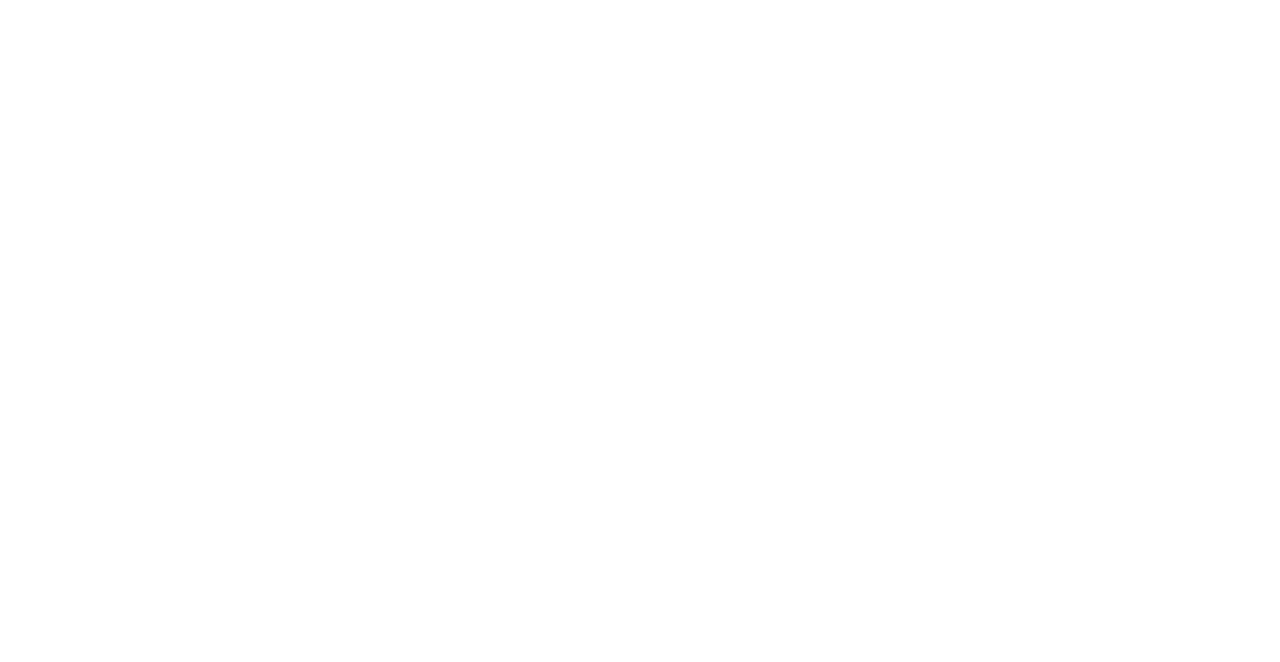
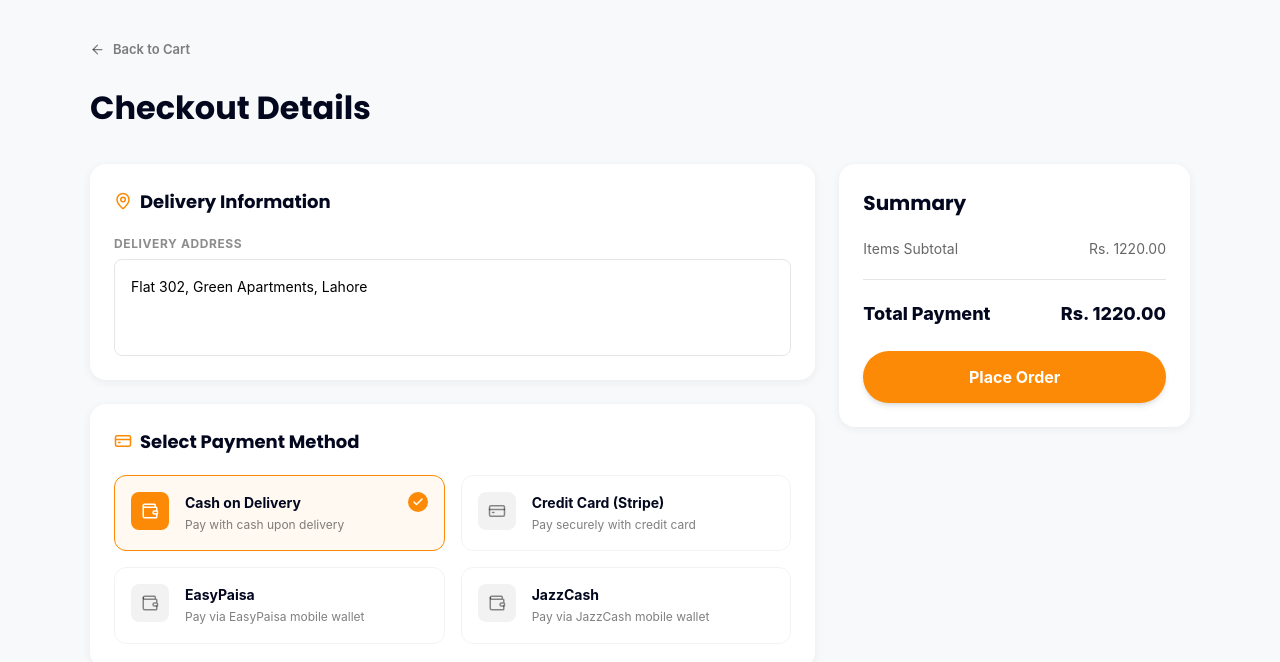
Before and after one commit to abdgit1/Foodify, a React (Vite) app in the folder Foodify/: page /checkout in a window 1280 px wide. Before the commit this address had no page. Shown: the top 662 px of the page. Built offline with nearby package versions, Linux system fonts and the light colour scheme.

Commit message:
clean add to cart UI and a dedicated checkout page

```diff
--- a/Foodify/src/App.jsx
+++ b/Foodify/src/App.jsx
@@ -9,6 +9,7 @@
 import CategoryDetail from './Pages/Customer/CategoryDetail';
 import DealDetail from './Pages/Customer/DealDetail';
 import Cart from './Pages/Customer/Cart';
+import CheckoutPage from './Pages/Customer/CheckoutPage';
 
 function App() {
   return (
@@ -23,6 +24,7 @@
         {/* Admin dashboard — uses its own layout (no Navbar/Footer) */}
         <Route path="/deals/:id" element={<DealDetail />} />
         <Route path="/cart" element={<Cart />} />
+        <Route path="/checkout" element={<CheckoutPage />} />
         <Route path="/admin-dashboard/*" element={<AdminDashboard />} />
       </Routes>
 
--- a/Foodify/src/Components/Cart/checkout.jsx
+++ b/Foodify/src/Components/Cart/checkout.jsx
@@ -1,7 +1,7 @@
 import { useNavigate } from "react-router-dom";
 import { ArrowLeft, Minus, Plus, Trash2, ShoppingCart } from "lucide-react";
 
-export default function Checkout({ confirm, cartItems, onIncrease, onDecrease, onRemove }) {
+export default function Checkout({ confirm, cartItems, onIncrease, onDecrease, onRemove, buttonText = "Place Order" }) {
   const navigate = useNavigate();
 
   const subTotal = cartItems.reduce(
@@ -9,9 +9,7 @@
     0
   );
 
-  const deliveryFee = 2;
-  const discount = subTotal > 50 ? 10 : 0;
-  const total = subTotal + deliveryFee - discount;
+  const total = subTotal;
 
   if (cartItems.length === 0) {
     return (
@@ -40,7 +38,7 @@
       <div className="w-full mx-auto" style={{ maxWidth: "1100px" }}>
 
         <button
-          onClick={() => navigate(-1)}
+          onClick={() => navigate("/restaurants")}
           className="flex items-center gap-2 text-[13px] font-semibold text-black/50 dark:text-white/50 hover:text-[#fc8a06] transition-colors mb-6"
         >
           <ArrowLeft size={15} />
@@ -137,14 +135,6 @@
                 <span>Subtotal</span>
                 <span>Rs. {subTotal.toFixed(2)}</span>
               </div>
-              <div className="flex justify-between text-black/60 dark:text-white/60">
-                <span>Delivery Fee</span>
-                <span>Rs. {deliveryFee.toFixed(2)}</span>
-              </div>
-              <div className="flex justify-between text-[#fc8a06]">
-                <span>Discount</span>
-                <span>-Rs. {discount.toFixed(2)}</span>
-              </div>
 
               <div className="h-px bg-black/10 dark:bg-white/10 my-2" />
 
@@ -158,7 +148,7 @@
               onClick={confirm}
               className="w-full h-[52px] mt-6 rounded-full bg-[#fc8a06] text-white font-bold text-[16px] hover:bg-[#e07a00] active:scale-[0.98] transition-all"
             >
-              Place Order
+              {buttonText}
             </button>
           </div>
         </div>
--- a/Foodify/src/Components/RestaurantDetailComponents/RenderRestaurant.jsx
+++ b/Foodify/src/Components/RestaurantDetailComponents/RenderRestaurant.jsx
@@ -1,25 +1,14 @@
-import React, { useEffect, useState } from "react";
+import React from "react";
+import { useNavigate } from "react-router-dom";
 
 import Card from "./Card";
 import { data } from "/src/utils/dummyData";
 
 export default function RestaurantDetail() {
-  const [userCart, setUserCart] = useState([]);
-
-  useEffect(() => {
-    const storedCart = JSON.parse(localStorage.getItem("UserCart")) || [];
-    setUserCart(storedCart);
-  }, []);
+  const navigate = useNavigate();
 
   const handleAddToCard = (item) => {
-    const updatedCart = [...userCart, item];
-
-    setUserCart(updatedCart);
-
-    setTimeout(() => {
-      localStorage.setItem("UserCart", JSON.stringify(updatedCart));
-      window.alert("Cart Updated");
-    }, 3000);
+    navigate("/cart");
   };
 
   return (
--- a/Foodify/src/Pages/Customer/Cart.jsx
+++ b/Foodify/src/Pages/Customer/Cart.jsx
@@ -1,25 +1,32 @@
-import { useState, useEffect } from "react";
+import { useState } from "react";
 import { useNavigate } from "react-router-dom";
-import Checkout from "../../Components/cart/Checkout";
+import Checkout from "../../Components/Cart/checkout";
 
-const CART_STORAGE_KEY = "UserCart";
+const MOCK_CART_ITEMS = [
+  {
+    id: 1,
+    title: "Royal Cheese Burger",
+    description: "Juicy beef patty, cheddar cheese, pickles, mustard, and ketchup.",
+    price: 550,
+    quantity: 2,
+    image: "https://images.unsplash.com/photo-1568901346375-23c9450c58cd?auto=format&fit=crop&w=150&h=150&q=80"
+  },
+  {
+    id: 2,
+    title: "Cold Coca Cola",
+    description: "Chilled 330ml can.",
+    price: 120,
+    quantity: 1,
+    image: "https://images.unsplash.com/photo-1622483767028-3f66f32aef97?auto=format&fit=crop&w=150&h=150&q=80"
+  }
+];
 
 export default function Cart() {
-  const [cartItems, setCartItems] = useState([]);
+  const [cartItems, setCartItems] = useState(MOCK_CART_ITEMS);
   const navigate = useNavigate();
 
-  useEffect(() => {
-    const storedCart = JSON.parse(localStorage.getItem(CART_STORAGE_KEY)) || [];
-    setCartItems(storedCart);
-  }, []);
-
-  const saveCart = (updatedCart) => {
-    setCartItems(updatedCart);
-    localStorage.setItem(CART_STORAGE_KEY, JSON.stringify(updatedCart));
-  };
-
   const handleIncrease = (id) => {
-    saveCart(
+    setCartItems(
       cartItems.map((item) =>
         item.id === id ? { ...item, quantity: item.quantity + 1 } : item
       )
@@ -31,7 +38,7 @@
     if (!target) return;
 
     if (target.quantity > 1) {
-      saveCart(
+      setCartItems(
         cartItems.map((item) =>
           item.id === id ? { ...item, quantity: item.quantity - 1 } : item
         )
@@ -42,15 +49,11 @@
   };
 
   const handleRemove = (id) => {
-    saveCart(cartItems.filter((item) => item.id !== id));
+    setCartItems(cartItems.filter((item) => item.id !== id));
   };
 
-  // Was never actually passed to <Checkout> before — that's why "Place Order" did nothing.
-  // TODO (Phase: real backend): this should call POST /order/checkout/ instead of
-  // just clearing localStorage — for now it just simulates a successful order.
   const handleConfirm = () => {
-    saveCart([]);
-    navigate("/orders/track");
+    navigate("/checkout");
   };
 
   return (
@@ -60,6 +63,7 @@
       onDecrease={handleDecrease}
       onRemove={handleRemove}
       confirm={handleConfirm}
+      buttonText="Proceed to Checkout"
     />
   );
 }
--- /dev/null
+++ b/Foodify/src/Pages/Customer/CheckoutPage.jsx
@@ -0,0 +1,185 @@
+import { useState } from "react";
+import { useNavigate } from "react-router-dom";
+import { ArrowLeft, MapPin, CreditCard, Wallet, Check, Hash } from "lucide-react";
+
+export default function CheckoutPage() {
+  const navigate = useNavigate();
+
+  // Form State (matching backend inputs)
+  const [address, setAddress] = useState("Flat 302, Green Apartments, Lahore");
+  const [transactionId, setTransactionId] = useState("");
+  const [paymentMethod, setPaymentMethod] = useState("cash");
+
+  // Pricing (Simplified total calculation - no discounts/fees)
+  const subTotal = 1220; // Mock subtotal for UI presentation
+  const total = subTotal;
+
+  const paymentOptions = [
+    { id: "cash", label: "Cash on Delivery", icon: Wallet, desc: "Pay with cash upon delivery" },
+    { id: "stripe", label: "Credit Card (Stripe)", icon: CreditCard, desc: "Pay securely with credit card" },
+    { id: "easypaisa", label: "EasyPaisa", icon: Wallet, desc: "Pay via EasyPaisa mobile wallet" },
+    { id: "jazzcash", label: "JazzCash", icon: Wallet, desc: "Pay via JazzCash mobile wallet" },
+  ];
+
+  const handlePlaceOrder = (e) => {
+    e.preventDefault();
+    if (!address.trim()) {
+      alert("Please enter your delivery address.");
+      return;
+    }
+    if (paymentMethod !== "cash" && !transactionId.trim()) {
+      alert("Transaction ID is required for card and wallet payments.");
+      return;
+    }
+
+    alert(
+      `Order placed successfully!\n\n` +
+      `Delivery Address: ${address}\n` +
+      `Payment Method: ${paymentMethod.toUpperCase()}\n` +
+      `${paymentMethod !== "cash" ? `Transaction ID: ${transactionId}\n` : ""}` +
+      `Total Payment: Rs. ${total.toFixed(2)}`
+    );
+    navigate("/restaurants");
+  };
+
+  return (
+    <div className="w-full min-h-screen bg-[#f8f9fa] dark:bg-brand-dark px-4 lg:px-6 py-8 lg:py-10 font-sans">
+      <div className="w-full mx-auto" style={{ maxWidth: "1100px" }}>
+
+        {/* Back Button */}
+        <button
+          onClick={() => navigate("/cart")}
+          className="flex items-center gap-2 text-[13px] font-semibold text-black/50 dark:text-white/50 hover:text-[#fc8a06] transition-colors mb-6 cursor-pointer"
+        >
+          <ArrowLeft size={15} />
+          Back to Cart
+        </button>
+
+        <h1 className="text-[28px] lg:text-[32px] font-extrabold text-[#03081F] dark:text-white mb-8">
+          Checkout Details
+        </h1>
+
+        <form onSubmit={handlePlaceOrder} className="grid grid-cols-1 lg:grid-cols-3 gap-6">
+
+          {/* Left Column: Form & Payments */}
+          <div className="lg:col-span-2 space-y-6">
+
+            {/* 1. Delivery Details */}
+            <div className="bg-white dark:bg-[#0a0f2e] rounded-[16px] shadow-[0px_2px_10px_0px_rgba(0,0,0,0.06)] p-6">
+              <h2 className="text-[18px] font-bold text-[#03081F] dark:text-white mb-5 flex items-center gap-2">
+                <MapPin size={18} className="text-[#fc8a06]" />
+                Delivery Information
+              </h2>
+
+              <div className="flex flex-col gap-1.5">
+                <label className="text-[12px] font-bold text-black/45 dark:text-white/45 uppercase tracking-wider">
+                  Delivery Address
+                </label>
+                <textarea
+                  rows={3}
+                  value={address}
+                  onChange={(e) => setAddress(e.target.value)}
+                  placeholder="Street address, apartment, city, etc."
+                  className="w-full p-4 rounded-lg border border-black/10 dark:border-white/10 bg-transparent text-black dark:text-white focus:border-[#fc8a06] focus:outline-none text-[14px] resize-none"
+                />
+              </div>
+            </div>
+
+            {/* 2. Payment Selector */}
+            <div className="bg-white dark:bg-[#0a0f2e] rounded-[16px] shadow-[0px_2px_10px_0px_rgba(0,0,0,0.06)] p-6">
+              <h2 className="text-[18px] font-bold text-[#03081F] dark:text-white mb-5 flex items-center gap-2">
+                <CreditCard size={18} className="text-[#fc8a06]" />
+                Select Payment Method
+              </h2>
+
+              <div className="grid grid-cols-1 sm:grid-cols-2 gap-4">
+                {paymentOptions.map((opt) => {
+                  const Icon = opt.icon;
+                  const isSelected = paymentMethod === opt.id;
+                  return (
+                    <div
+                      key={opt.id}
+                      onClick={() => setPaymentMethod(opt.id)}
+                      className={`relative flex items-start gap-4 p-4 rounded-xl border cursor-pointer transition-all ${
+                        isSelected
+                          ? "border-[#fc8a06] bg-[#fc8a06]/5 dark:bg-[#fc8a06]/10"
+                          : "border-black/5 dark:border-white/5 bg-transparent hover:border-black/15 dark:hover:border-white/15"
+                      }`}
+                    >
+                      <div className={`p-2.5 rounded-lg ${isSelected ? "bg-[#fc8a06] text-white" : "bg-black/5 dark:bg-white/5 text-black/45 dark:text-white/45"}`}>
+                        <Icon size={18} />
+                      </div>
+                      <div className="flex-1 pr-6">
+                        <p className="font-bold text-[14px] text-[#03081F] dark:text-white">
+                          {opt.label}
+                        </p>
+                        <p className="text-[12px] text-black/50 dark:text-white/50 mt-0.5 leading-relaxed">
+                          {opt.desc}
+                        </p>
+                      </div>
+                      {isSelected && (
+                        <div className="absolute right-4 top-4 w-5 h-5 rounded-full bg-[#fc8a06] flex items-center justify-center text-white">
+                          <Check size={12} strokeWidth={3} />
+                        </div>
+                      )}
+                    </div>
+                  );
+                })}
+              </div>
+
+              {/* Conditional Transaction ID Input */}
+              {paymentMethod !== "cash" && (
+                <div className="flex flex-col gap-1.5 mt-6 border-t border-black/5 dark:border-white/5 pt-6">
+                  <label className="text-[12px] font-bold text-black/45 dark:text-white/45 uppercase tracking-wider flex items-center gap-1.5">
+                    <Hash size={14} className="text-[#fc8a06]" />
+                    Transaction ID
+                  </label>
+                  <input
+                    type="text"
+                    value={transactionId}
+                    onChange={(e) => setTransactionId(e.target.value)}
+                    placeholder="Enter transaction receipt / gateway ID"
+                    className="w-full h-[46px] rounded-lg border border-black/10 dark:border-white/10 px-4 bg-transparent text-black dark:text-white focus:border-[#fc8a06] focus:outline-none text-[14px]"
+                  />
+                  <p className="text-[12px] text-black/45 dark:text-white/45">
+                    Provide the transaction code from your card or mobile wallet confirmation receipt.
+                  </p>
+                </div>
+              )}
+            </div>
+
+          </div>
+
+          {/* Right Column: Checkout Summary Card */}
+          <div className="h-fit rounded-[16px] bg-white dark:bg-[#0a0f2e] shadow-[0px_2px_10px_0px_rgba(0,0,0,0.06)] p-6">
+            <h2 className="text-[20px] font-bold text-[#03081F] dark:text-white mb-5">
+              Summary
+            </h2>
+
+            <div className="flex flex-col gap-3 text-[14px] mb-6">
+              <div className="flex justify-between text-black/60 dark:text-white/60">
+                <span>Items Subtotal</span>
+                <span>Rs. {subTotal.toFixed(2)}</span>
+              </div>
+
+              <div className="h-px bg-black/10 dark:bg-white/10 my-2" />
+
+              <div className="flex justify-between text-[18px] font-extrabold text-[#03081F] dark:text-white">
+                <span>Total Payment</span>
+                <span>Rs. {total.toFixed(2)}</span>
+              </div>
+            </div>
+
+            <button
+              type="submit"
+              className="w-full h-[52px] rounded-full bg-[#fc8a06] text-white font-bold text-[16px] hover:bg-[#e07a00] active:scale-[0.98] transition-all cursor-pointer shadow-md"
+            >
+              Place Order
+            </button>
+          </div>
+
+        </form>
+      </div>
+    </div>
+  );
+}
```
